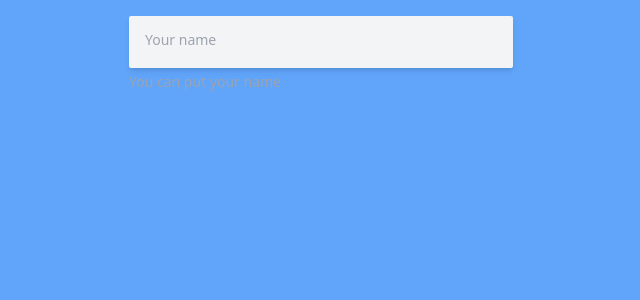
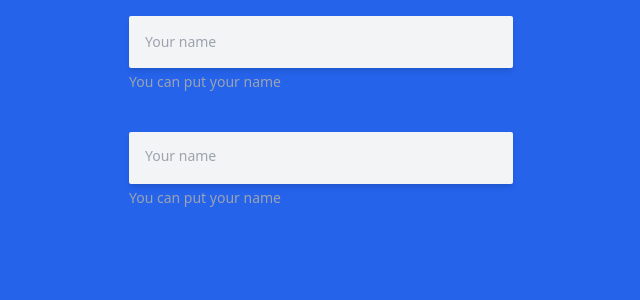
Before and after one commit to Andresser17/ui-library, a React (Create React App) app: page / in a window 1280 px wide. Shown: the top 300 px of the page, without its empty margins (319-959 px from the left). Built offline with nearby package versions, Linux system fonts and the light colour scheme.

Commit message:
Created InputTag.js and InputTag.test.js

```diff
--- a/src/App.js
+++ b/src/App.js
@@ -1,17 +1,34 @@
 import "./App.css";
 // import { useState } from "react";
+import InputTag from "./InputTag";
 import Input from "./Input";
 
 function App() {
-  const handleData = (data, setStatus) => {
-    console.log(data);
-    setStatus({code: 1})
+  const handleData = (tags, setData) => {
+    if (tags.length <= 3) {
+      setData(undefined, tags)
+    }
   };
 
   return (
-    <div className="App p-4 h-screen bg-blue-400 flex items-start justify-center">
+    <div className="App p-4 h-screen bg-blue-600 flex items-start justify-center">
       <div className="w-96">
-        <Input getData={handleData} type="text" placeholder="Your name" description="You can put your name" />
+        <InputTag
+          getData={handleData}
+          type="text"
+          placeholder="Your name"
+          description="You can put your name"
+          palette="success"
+        />
+        <div className="mt-10">
+          <Input
+            getData={handleData}
+            type="text"
+            placeholder="Your name"
+            readOnly
+            description="You can put your name"
+          />
+        </div>
       </div>
     </div>
   );
--- /dev/null
+++ b/src/InputTag.js
@@ -0,0 +1,140 @@
+import { useState, useEffect } from "react";
+import PropTypes from "prop-types";
+// Icons
+import { ReactComponent as ErrorIcon } from "./icons/error-icon.svg";
+
+function Tag({ text, close, readOnly }) {
+  return (
+    <span className="flex bg-bg text-text px-2 rounded-sm text-sm mr-1">
+      {text}
+      {!readOnly && (
+        <ErrorIcon onClick={close} className="ml-1 cursor-pointer w-4" />
+      )}
+    </span>
+  );
+}
+
+function Tags({ tags, deleteTag, readOnly }) {
+  const mapped = tags.map((tag, i) => (
+    <Tag
+      key={`${tag.replaceAll(" ", "-")}-${i}`}
+      text={tag}
+      close={() => deleteTag(i)}
+      {...{ readOnly }}
+    />
+  ));
+
+  return <>{mapped}</>;
+}
+
+function InputTag({
+  palette,
+  getData,
+  placeholder,
+  disabled,
+  defaultTags,
+  readOnly,
+  type = "text",
+  description,
+  required,
+  id,
+}) {
+  const [value, setValue] = useState("");
+  const [tags, setTags] = useState([]);
+  const [status, setStatus] = useState({ code: 0, message: "" });
+  // If palette is not provided, is equal primary
+  const optPalette = palette ? palette : "primary";
+  const disabledStyle = `opacity-90 pointer-events-none`;
+  const styles = `${
+    status.code === 1
+      ? "bg-green-200"
+      : status.code === 2
+      ? "bg-red-200"
+      : "bg-gray-100"
+  } p-4 w-full shadow-md ${
+    disabled ? disabledStyle : ""
+  } rounded-sm hover:shadow-lg active:shadow-xl flex p-4 flex-wrap`;
+
+  useEffect(() => {
+    if (defaultTags && defaultTags.length > 0) {
+      setTags(defaultTags);
+    }
+  }, [defaultTags]);
+
+  const handleChange = (e) => {
+    setValue(e.target.value);
+  };
+
+  const handleTagClose = (index) => {
+    setTags((prev) => prev.filter((_, i) => i !== index));
+  };
+
+  const addTag = ({ key }) => {
+    const mergeData = (newStatus, newTags) => {
+      setStatus((prev) => ({ ...prev, ...newStatus }));
+      if (!newTags || newTags.length === 0) return;
+      setTags([...newTags]);
+    };
+
+    if (key === "Enter") {
+      if (value.length === 0) return;
+      getData([...tags, value], mergeData);
+      setValue("");
+    }
+  };
+
+  if (type !== "text" && type !== "password")
+    throw new Error("type property only accept text and password");
+
+  return (
+    <label
+      className={`flex flex-col items-start text-sm w-full ${optPalette}`}
+      htmlFor={id}
+    >
+      <div className={styles} aria-disabled={disabled}>
+        <Tags readOnly={readOnly} tags={tags} deleteTag={handleTagClose} />
+        <input
+          onKeyPress={addTag}
+          value={value}
+          onChange={handleChange}
+          className="bg-black/0 w-24 inline-block focus:outline-none placeholder:text-gray-400"
+          {...{
+            disabled,
+            type,
+            readOnly,
+            required,
+            placeholder,
+            id,
+          }}
+        />
+      </div>
+      <span
+        className={`${
+          status.code === 1 && status.message.length > 0
+            ? "text-bg success"
+            : status.code === 2 && status.message.length > 0
+            ? "text-bg danger"
+            : "text-gray-400"
+        } mt-1`}
+      >
+        {status.code > 0 && status.message.length > 0
+          ? status.message
+          : description}
+      </span>
+    </label>
+  );
+}
+InputTag.propTypes = {
+  palette: PropTypes.string,
+  getData: PropTypes.func,
+  placeholder: PropTypes.string,
+  defaultTags: PropTypes.array,
+  disabled: PropTypes.bool,
+  readOnly: PropTypes.bool,
+  type: PropTypes.string,
+  required: PropTypes.bool,
+  id: PropTypes.string,
+  description: PropTypes.string,
+};
+
+export default InputTag;
```
Also changed, not shown: src/Input.module.css (added, +9 -0 lines), 2 other files (tests, documents, lock files or other folders).
